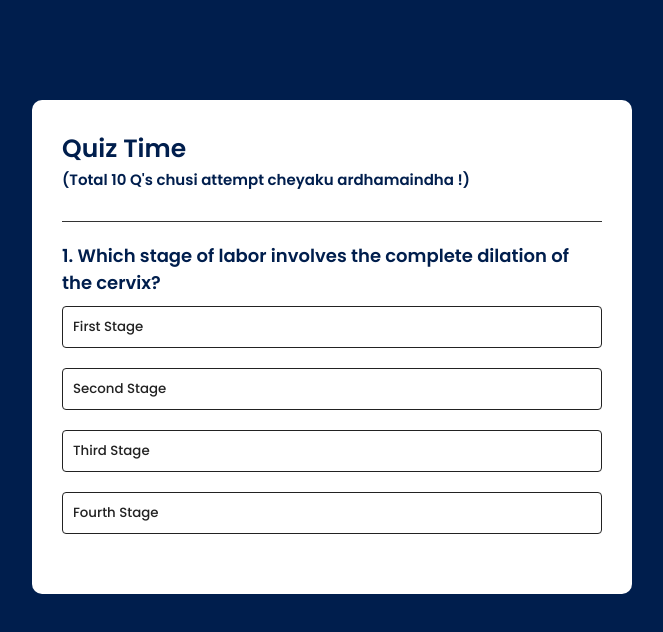
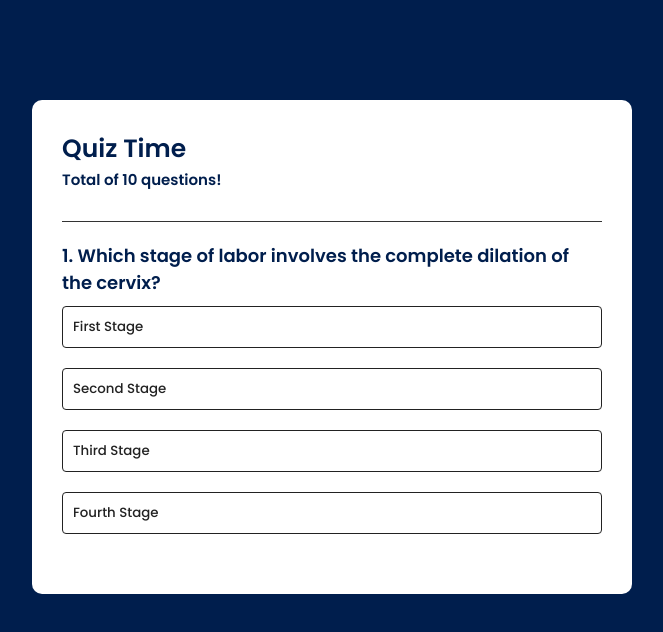
Before and after one commit to Chandu800/quiz-time, a plain HTML site: page index.html in a window 1280 px wide. Shown: the whole page, without its empty margins (308-971 px from the left). Drawn offline with Linux system fonts and the light colour scheme.

Commit message:
index.html

```diff
--- a/index.html
+++ b/index.html
@@ -13,7 +13,7 @@
     <div class="app">
         <h1>
             Quiz Time
-            <p>(Total 10 Q's chusi attempt cheyaku ardhamaindha !)</p>
+            <p>Total of 10 questions!</p>
         </h1>
         <div class="quiz">
             <h2 id="question">Question goes here</h2>
```
